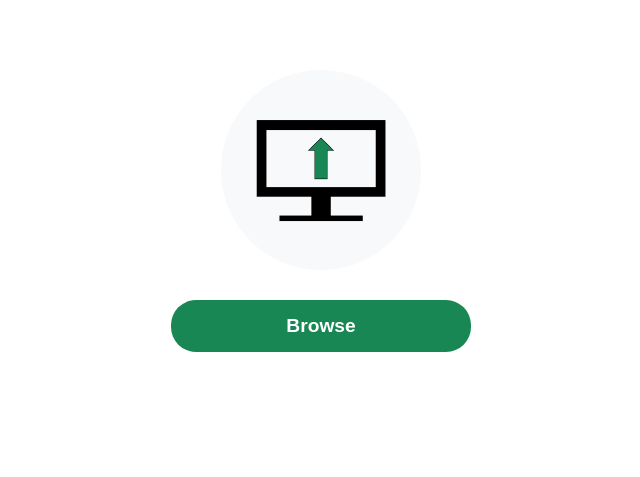
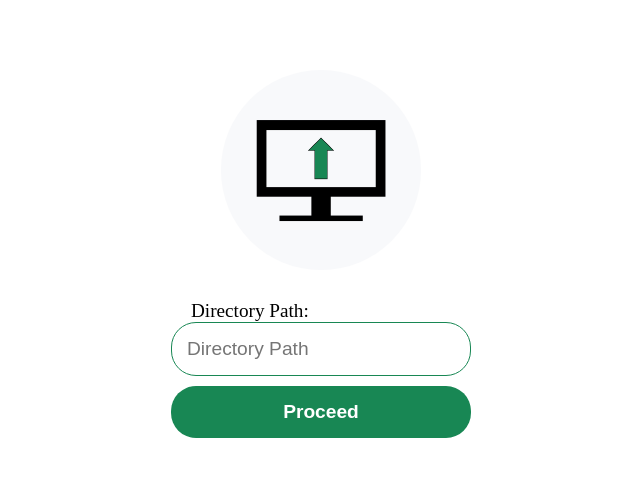
Before and after one commit to ayushskmaurya/Backup-System, a Flask app: page / in a window 1280 px wide. Shown: the top 477 px of the page, without its empty margins (319-959 px from the left). Run offline with Flask 2, Linux system fonts and the light colour scheme.

Commit message:
Fixed issue of browsing directory path.

```diff
--- a/Python-Web-Application/app.py
+++ b/Python-Web-Application/app.py
@@ -1,11 +1,10 @@
-from flask import Flask, render_template, redirect, url_for, session, jsonify
-from tkinter import *
-from tkinter import filedialog
-from PIL import Image, ImageTk
+from flask import Flask, render_template, redirect, request, url_for, jsonify
+from base import Base
 import os
 
 app = Flask(__name__)
 app.secret_key = "1234"
+base = Base()
 
 
 # Listing all the files and folders of the selected directory.
@@ -29,35 +28,30 @@ def pc_files(abs_path, path, pc_dir_list):
 @app.route("/")
 def home():
 	dir_path = None
-	if 'show_path' in session and session['show_path']:
-		dir_path = session['dir_path']
-		session['show_path'] = False
+	if base.get_show_dir_path():
+		dir_path = base.get_dir_path()
+		base.set_show_dir_path(False)
 	return render_template("index.html", dir_path=dir_path)
 
 
-@app.route("/browse")
-def browse():
-	root = Tk()
-	root.title("Backup System")
-	root.geometry("270x0")
-	root.iconphoto(False, ImageTk.PhotoImage(Image.open('static\\logo\\logo.ico')))
-
-	dir_path = filedialog.askdirectory().strip()
-	if len(dir_path) != 0:
-		session['dir_path'] = dir_path
-		session['show_path'] = True
-
-	root.destroy()
-	root.mainloop()
+@app.route("/dir_path", methods=['POST'])
+def dir_path():
+	entered_dir_path = request.form['dir_path'].strip()
+	if len(entered_dir_path) != 0:
+		base.set_dir_path(entered_dir_path)
+		base.set_show_dir_path(True)
 	return redirect(url_for('home'))
 
 
+# Retrieving list of all files & folders of PC.
 @app.route("/get_pc_dir_list")
 def get_pc_dir_list():
 	pc_dir_list = {}
-	pc_files(session['dir_path'], "", pc_dir_list)
+	dir_path = base.get_dir_path()
+	if dir_path is not None and os.path.exists(dir_path) and os.path.isdir(dir_path):
+		pc_files(dir_path, "", pc_dir_list)
 	return jsonify(pc_dir_list)
 
 
 if __name__ == '__main__':
-	app.run(debug=True)
+	app.run(debug=True, host=base.get_host())
--- /dev/null
+++ b/Python-Web-Application/base.py
@@ -0,0 +1,19 @@
+class Base:
+    HOST = 'localhost'
+    DIR_PATH = None
+    SHOW_DIR_PATH = False
+
+    def get_host(self):
+        return self.HOST
+
+    def get_dir_path(self):
+        return self.DIR_PATH
+
+    def set_dir_path(self, dir_path):
+        self.DIR_PATH = dir_path
+
+    def get_show_dir_path(self):
+        return self.SHOW_DIR_PATH
+
+    def set_show_dir_path(self, show_dir_path):
+        self.SHOW_DIR_PATH = show_dir_path
--- a/Python-Web-Application/static/css/main.css
+++ b/Python-Web-Application/static/css/main.css
@@ -31,12 +31,30 @@ body {
 	font-weight: bold;
 }
 
-.browse {
+.proceed {
 	margin: auto;
 }
 
-.browse > button {
+.proceed label {
+	margin-left: 20px;
+	font-size: 1.2rem;
+}
+
+.proceed input {
 	width: 100%;
+	font-size: 1.2rem;
+	padding: 15px;
+	border: 1px solid #188754;
+	border-radius: 25px;
+	box-sizing: border-box;
+}
+.proceed input:focus {
+	outline: none;
+}
+
+.proceed button {
+	width: 100%;
+	margin-top: 10px;
 	background-color: #188754;
 	color: #fff;
 	font-size: 1.2rem;
@@ -45,18 +63,18 @@ body {
 	border: none;
 	border-radius: 25px;
 }
-.browse>button:hover {
+.proceed button:hover {
 	background-color: #299865;
 }
 
 @media (min-width: 320px) {
-	.dir_path, .browse {
+	.dir_path, .proceed {
 		width: 300px;
 	}
 }
 
 @media (max-width: 319px) {
-	.dir_path, .browse {
+	.dir_path, .proceed {
 		width: 200px;
 	}
 }
--- a/Python-Web-Application/templates/index.html
+++ b/Python-Web-Application/templates/index.html
@@ -19,8 +19,12 @@
 	</div>
 
 	{% else %}
-	<div class="browse">
-		<button onclick="location.href='/browse';">Browse</button>
+	<div class="proceed">
+		<form action="/dir_path" method="post">
+			<label for="dir_path">Directory Path:</label><br>
+			<input type="text" id="dir_path" name="dir_path" placeholder="Directory Path">
+			<button type="submit">Proceed</button>
+		</form>
 	</div>
 	{% endif %}
 </body>
```
Also changed, not shown: Android-Application/README.md (added), Python-Web-Application/README.md, 2 other files.
